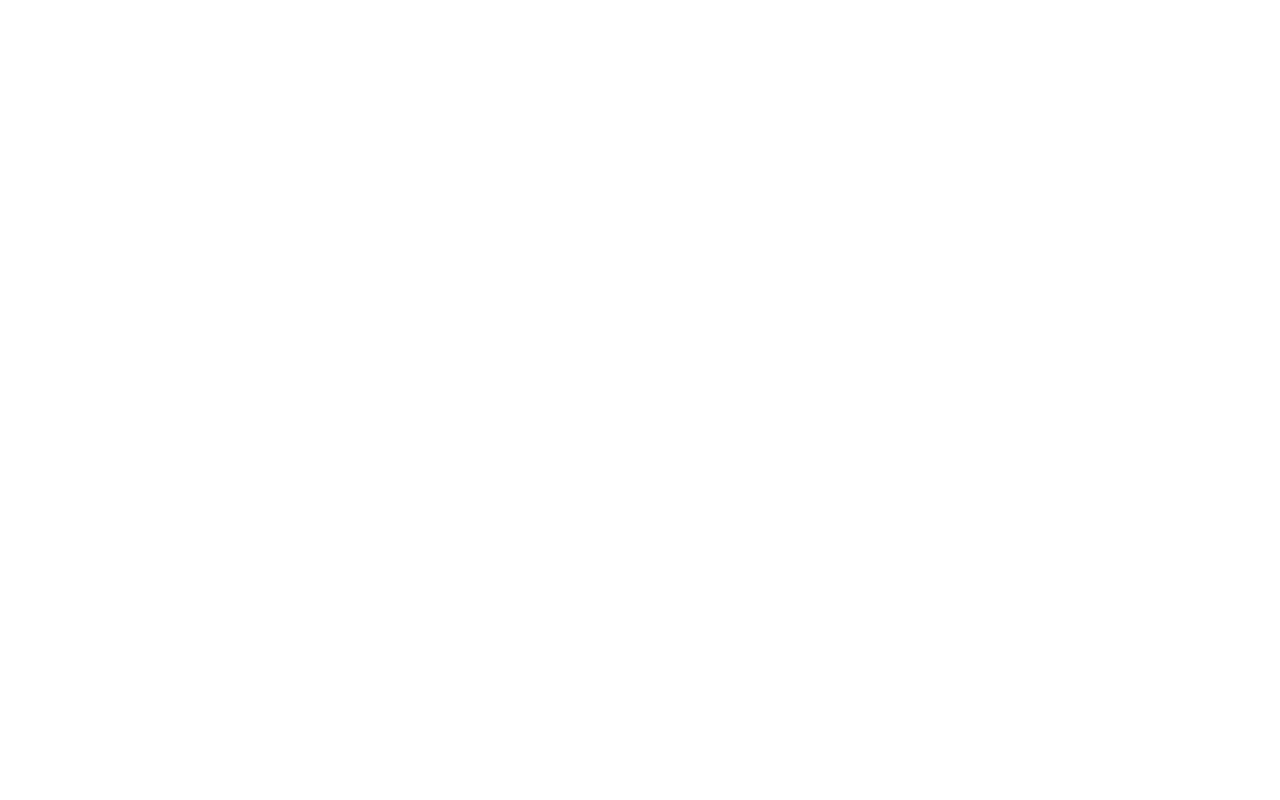
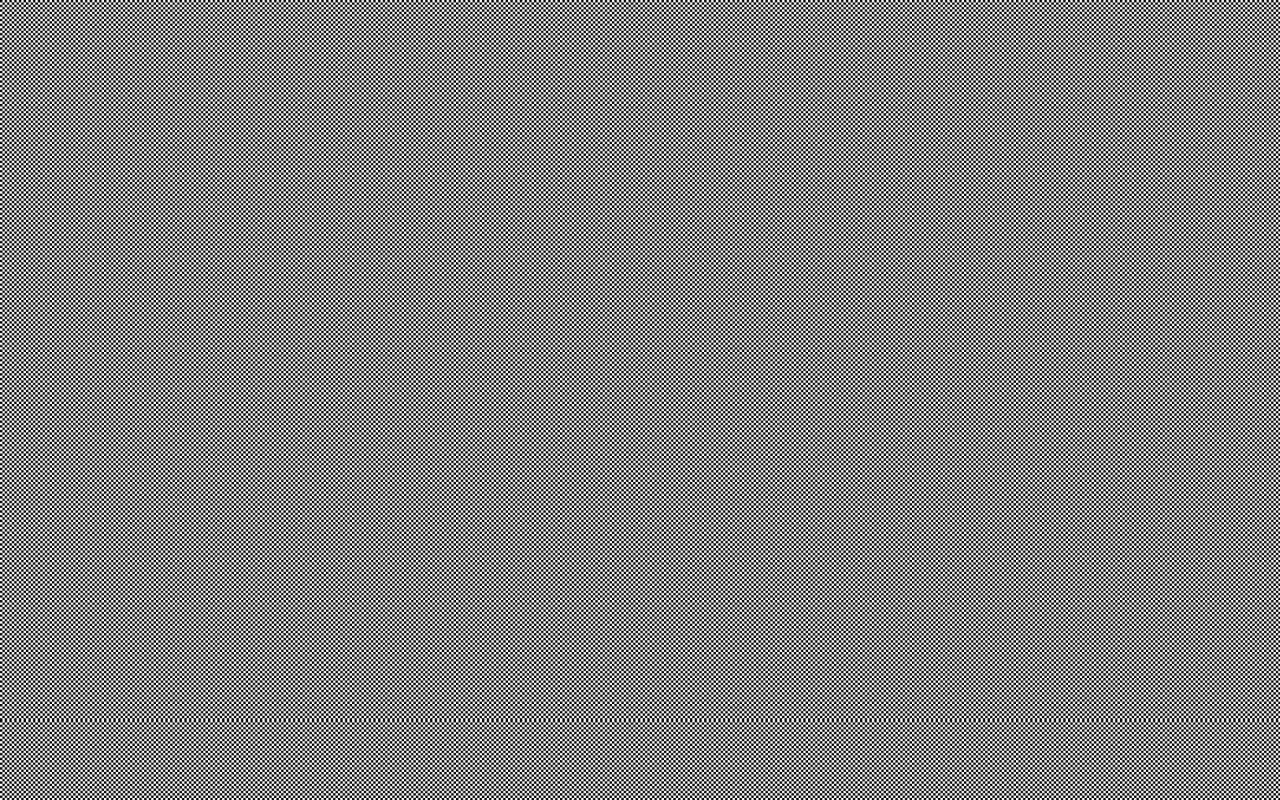
Before and after one commit to kyler-johnson/Personal-Website, a plain HTML site: page index.html in a window 1280 px wide. Drawn offline with Linux system fonts and the light colour scheme.

Commit message:
Update index.html

```diff
--- a/index.html
+++ b/index.html
@@ -1,6 +1,12 @@
 <!DOCTYPE html>
 <head>
-<link rel="stylesheet" href="index.css">
+  <style>
+    body {
+    background-image: url("PersonalWebsiteBackground.png");
+    margin: 0;
+    background-size: 100%;
+  }
+  </style>
 </head>
 <html>
 <body>
```
